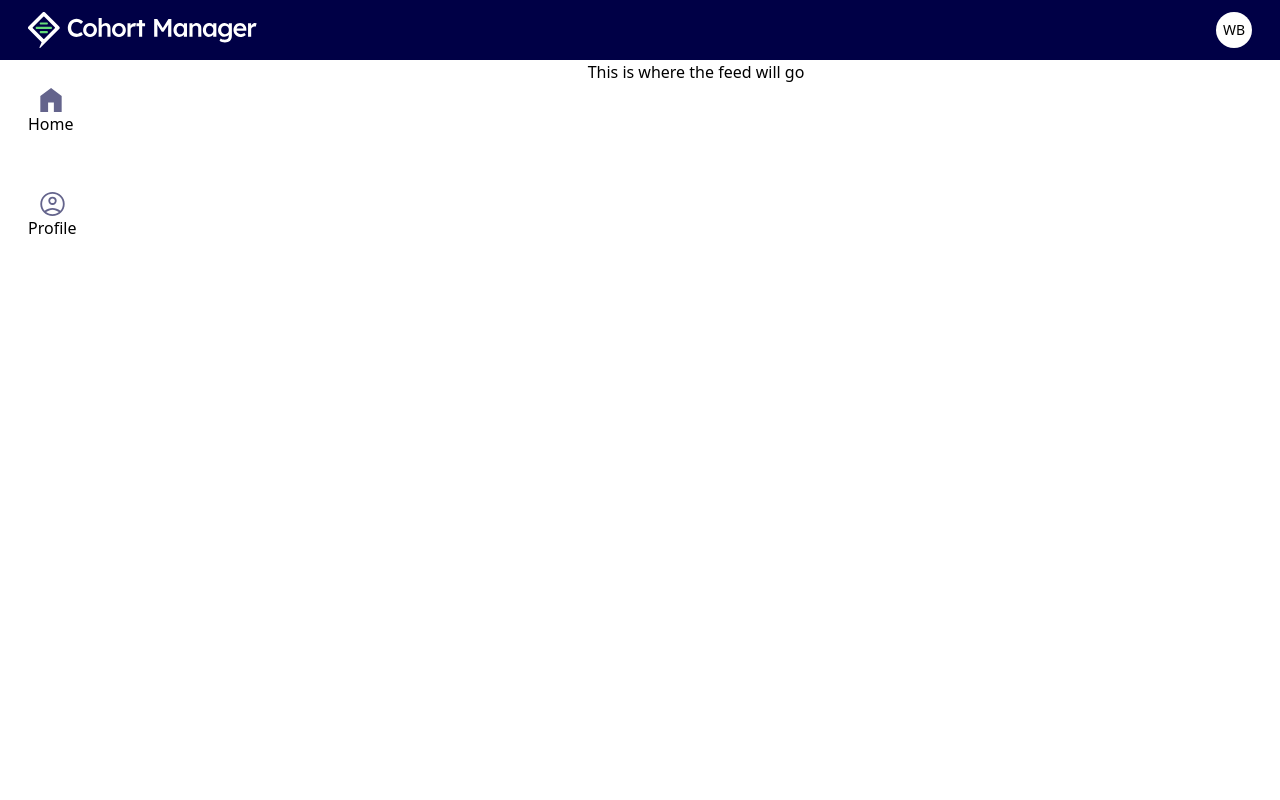
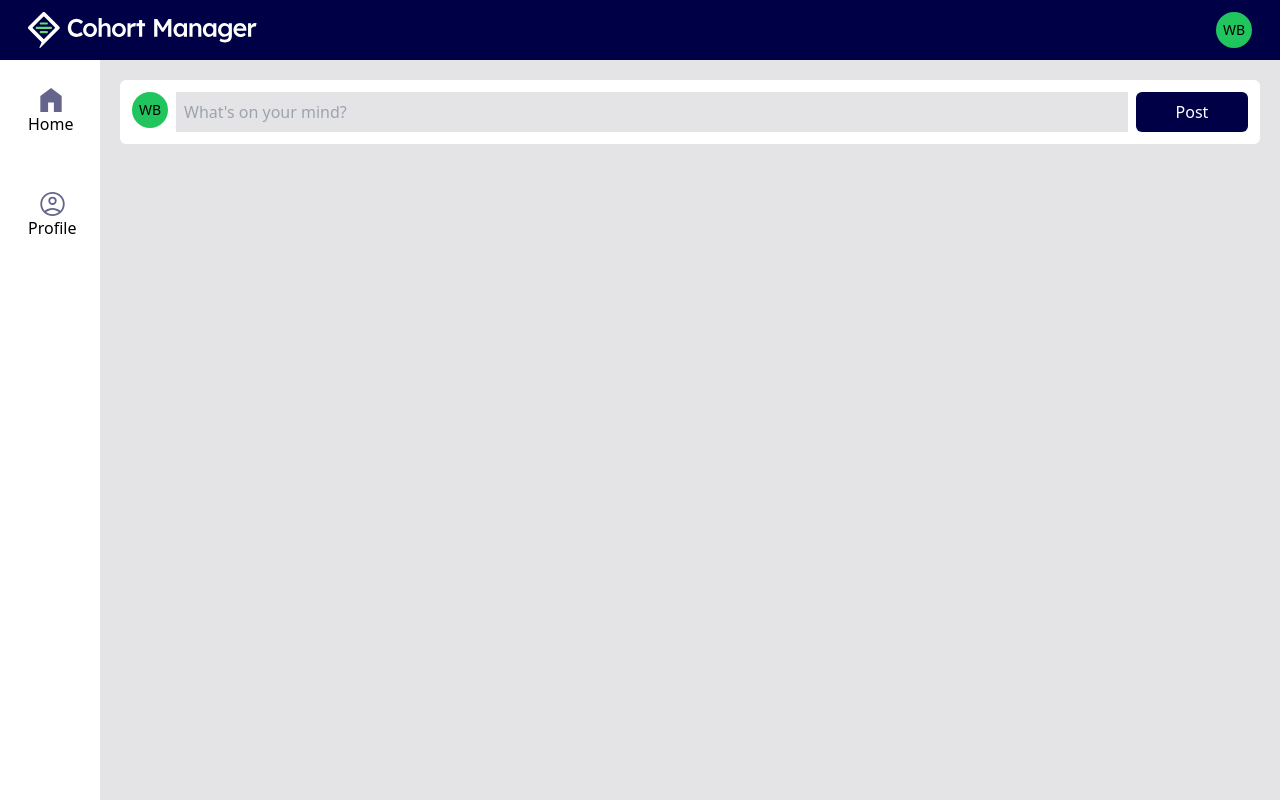
Before and after one commit to boolean-uk/react-cohort-dashboard-challenge, a React (Vite) app: page / in a window 1280 px wide. Built offline with nearby package versions, Linux system fonts and the light colour scheme.

Commit message:
Built new post card

```diff
--- a/src/App.jsx
+++ b/src/App.jsx
@@ -8,10 +8,10 @@ import { Routes, Route } from 'react-router-dom'
 function App() {
   return (
     <>
-    <div className="container h-full max-w-full grid grid-cols-[repeat(2,_auto)] grid-rows-[60px,_auto]">
+    <div className="container h-full max-w-full grid grid-cols-[100px,_auto] grid-rows-[60px,_auto]">
       <Header />
       <NavAside />
-      <main>
+      <main className="bg-inputGrey">
       <Routes>
         <Route path={'/'} element={<Feed />} />
         <Route path={'/profile'} element={<Profile />} />
--- a/src/Components/Feed.jsx
+++ b/src/Components/Feed.jsx
@@ -1,5 +1,9 @@
+import NewPost from "../Subcomponents/NewPost"
+
 export default function Feed () {
     return (
-        <p>This is where the feed will go</p>
+        <div className="m-5">
+        <NewPost />
+        </div>
     )
 }
--- a/src/Components/Header.jsx
+++ b/src/Components/Header.jsx
@@ -1,4 +1,4 @@
-import InitialIcon from "./InitialIcon"
+import InitialIcon from "../Subcomponents/InitialIcon"
 import { Link } from "react-router-dom"
 
 export default function Header () {
--- a/src/Components/InitialIcon.jsx
+++ /dev/null
@@ -1,5 +0,0 @@
-export default function InitialIcon () {
-    return (
-        <p className='bg-white w-9 h-9 text-sm grid place-items-center rounded-full'>WB</p>
-    )
-}
--- /dev/null
+++ b/src/Subcomponents/InitialIcon.jsx
@@ -0,0 +1,5 @@
+export default function InitialIcon () {
+    return (
+        <p className='bg-green w-9 h-9 text-sm grid place-items-center rounded-full'>WB</p>
+    )
+}
--- /dev/null
+++ b/src/Subcomponents/NewPost.jsx
@@ -0,0 +1,12 @@
+import InitialIcon from "./InitialIcon"
+
+export default function NewPost () {
+    return (
+        <article className="flex h-auto gap-2 p-3 rounded-md bg-white">
+            <InitialIcon />
+            <input className='bg-inputGrey p-2 flex-1' name='newPost' placeholder="What's on your mind?"></input>
+            <button className="w-28 rounded-md text-white bg-cohortBlue">Post</button>
+        </article>
+    )
+
+}
--- a/tailwind.config.js
+++ b/tailwind.config.js
@@ -3,10 +3,13 @@ export default {
   content: [
     './src/*.jsx',
     './src/Components/*.jsx',
+    './src/Subcomponents/*.jsx',
   ],
   theme: {
     colors: {cohortBlue: '#000046',
-      white: 'rgb(255 255 255)'
+      white: 'rgb(255 255 255)',
+      inputGrey: '#E4E4E7',
+      green: '#21C55E',
     },
     extend: {},
   },
```
